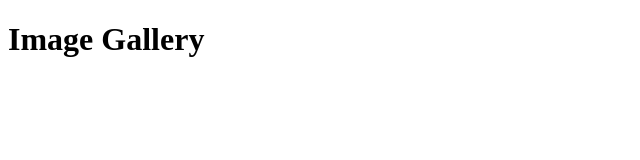
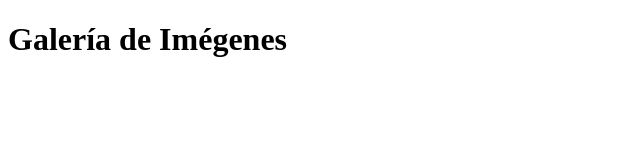
Before and after one commit to xavismith91/testcarrousel, a plain HTML site: page index.html in a window 1280 px wide. Shown: the whole page, without its empty margins (0-640 px from the left). Drawn offline with Linux system fonts and the light colour scheme.

Commit message:
secondcommit

```diff
--- a/index.html
+++ b/index.html
@@ -7,7 +7,7 @@
     <link rel="stylesheet" href="style.css">
 </head>
 <body>
-    <h1><span>Image Gallery</span></h1>
+    <h1><span>Galería de Imégenes</span></h1>
 
     <div class="img-gallery"></div>
 
```
